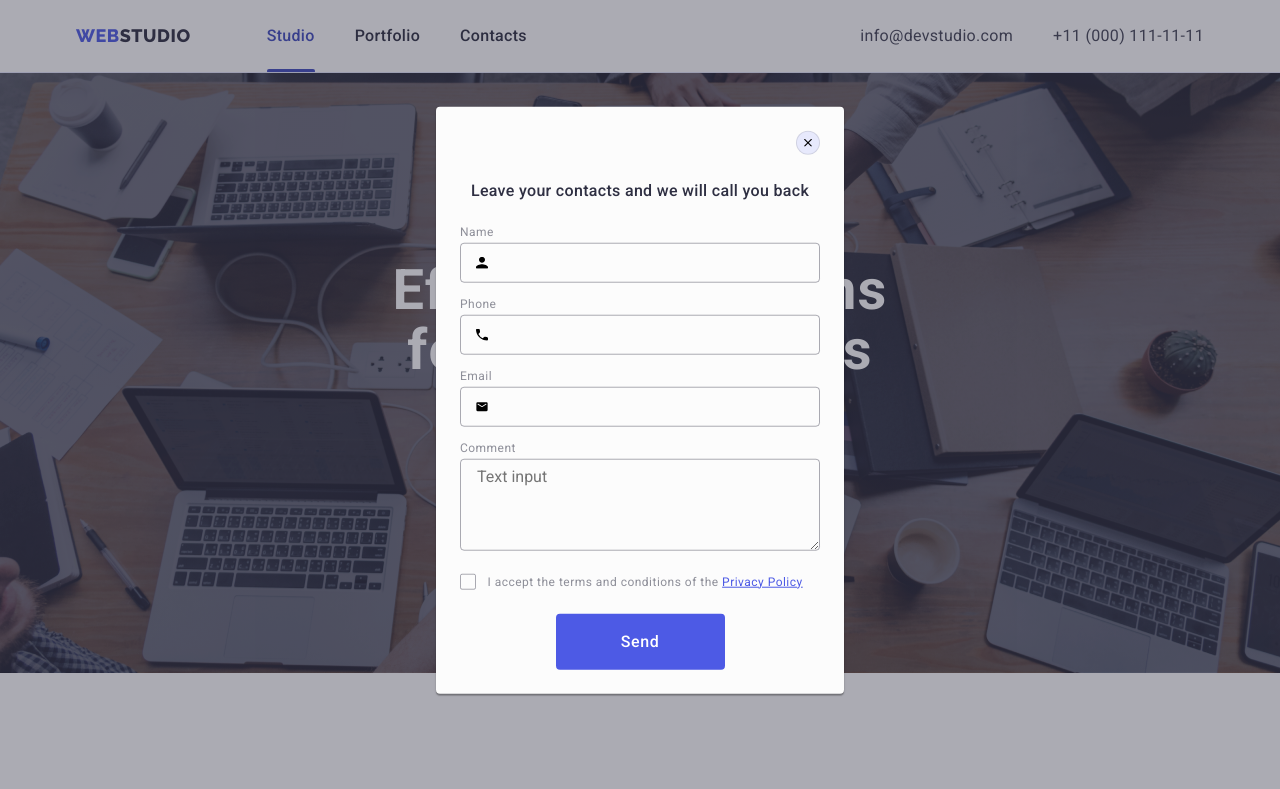
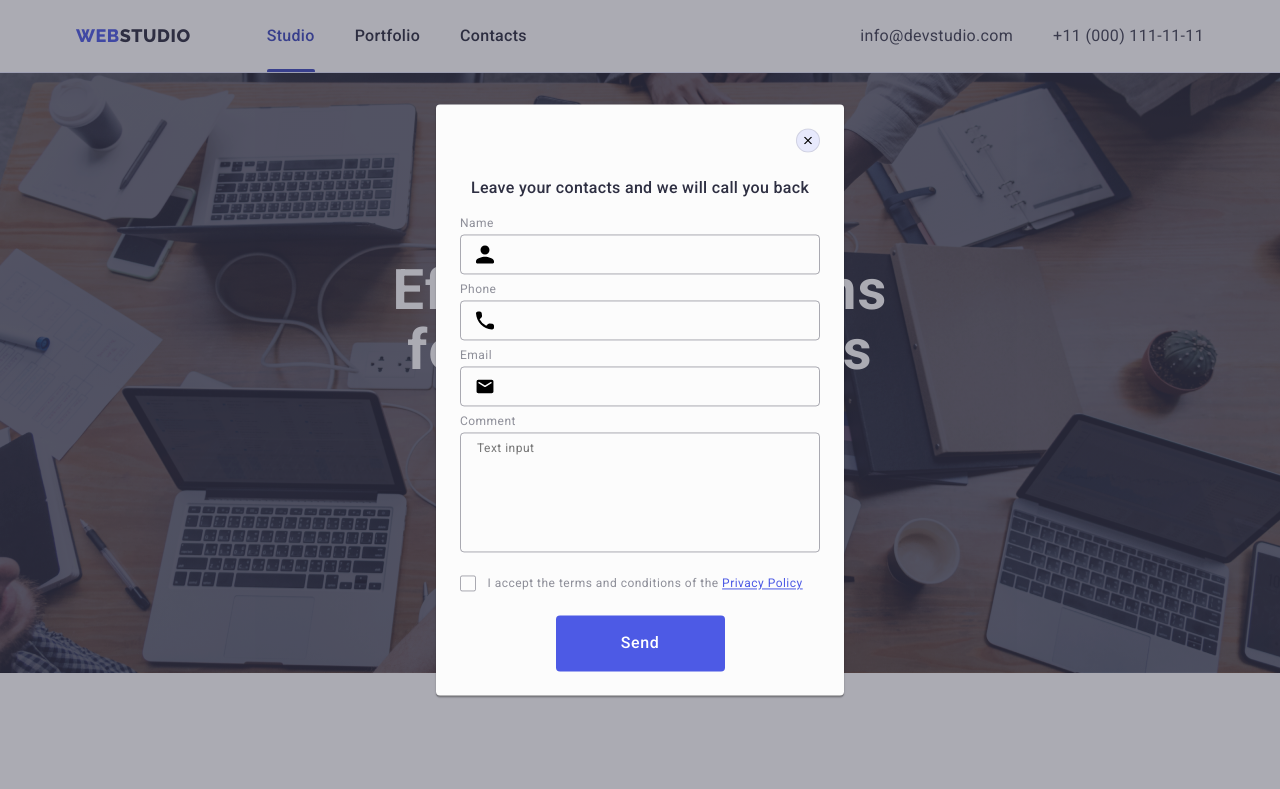
Before and after one commit to repositoryDestroyer/goit-markup-hw-05, a plain HTML site: page index.html in a window 1280 px wide. Both pictures are taken after a click on the button "Order Service". Shown: the top 789 px of the page. Drawn offline with nearby package versions, Linux system fonts and the light colour scheme.

Commit message:
final fixes

```diff
--- a/css/styles.css
+++ b/css/styles.css
@@ -638,8 +638,12 @@ body {
 
 .input-wrapper {
   position: relative;
+}
+
+.form-block {
   margin-bottom: 8px;
 }
+
 .input-wrapper .form-input {
   padding: 8px 38px;
 }
@@ -668,15 +672,24 @@ body {
   color: #8E8F99;
   font-size: 12px;
   font-weight: 400;
-  line-height: 14px;
+  line-height: 1.17;
   letter-spacing: 0.48px;
   margin-bottom: 4px;
+  display: block;
 }
 
 .form-textarea {
   padding: 8px 16px;
   width: 100%;
-  height: auto;
+  height: 120px;
+  font-size: 12px;
+  line-height: 1.17;
+  letter-spacing: 0.04em;
+  color: rgba(46, 47, 66, 0.4);
+  resize: none;
+}
+
+.form-block-textarea {
   margin-bottom: 16px;
 }
 
@@ -706,11 +719,15 @@ body {
   border-radius: 2px;
   cursor: pointer;
   justify-content: center;
+  fill: transparent;
+  transition: background-color 250ms cubic-bezier(0.4, 0, 0.2, 1), border 250ms cubic-bezier(0.4, 0, 0.2, 1), fill 250ms cubic-bezier(0.4, 0, 0.2, 1);
 }
 
 input[type='checkbox']:checked + .form-agreement-desc .form-checkbox {
   border-color: transparent;
   background-color: var(--pressed-cl);
+  border: none;
+  fill: var(--light-cl);
 }
 
 input[type='checkbox']:focus-visible + .form-agreement-desc .form-checkbox {
--- a/index.html
+++ b/index.html
@@ -456,7 +456,7 @@
                 name="user-name"
                 id="user-name"
               />
-              <svg class="form-input-icon" width="12" height="12">
+              <svg class="form-input-icon" width="18" height="24">
                 <use href="./images/icons.svg#name"></use>
               </svg>
             </div>
@@ -471,7 +471,7 @@
                 name="phone-input"
                 id="phone-input"
               />
-              <svg class="form-input-icon" width="12" height="12">
+              <svg class="form-input-icon" width="18" height="24">
                 <use href="./images/icons.svg#phone"></use>
               </svg>
             </div>
@@ -486,7 +486,7 @@
                 name="email-input"
                 id="email-input"
               />
-              <svg class="form-input-icon" width="12" height="12">
+              <svg class="form-input-icon" width="18" height="24">
                 <use href="./images/icons.svg#email"></use>
               </svg>
             </div>
@@ -529,7 +529,6 @@
                 Privacy Policy
               </a>
             </label>
-            </label>
           </div>
 
           <button class="button default-btn" type="submit">Send</button>
```
Lines whose indentation alone changed are shown as unchanged.
